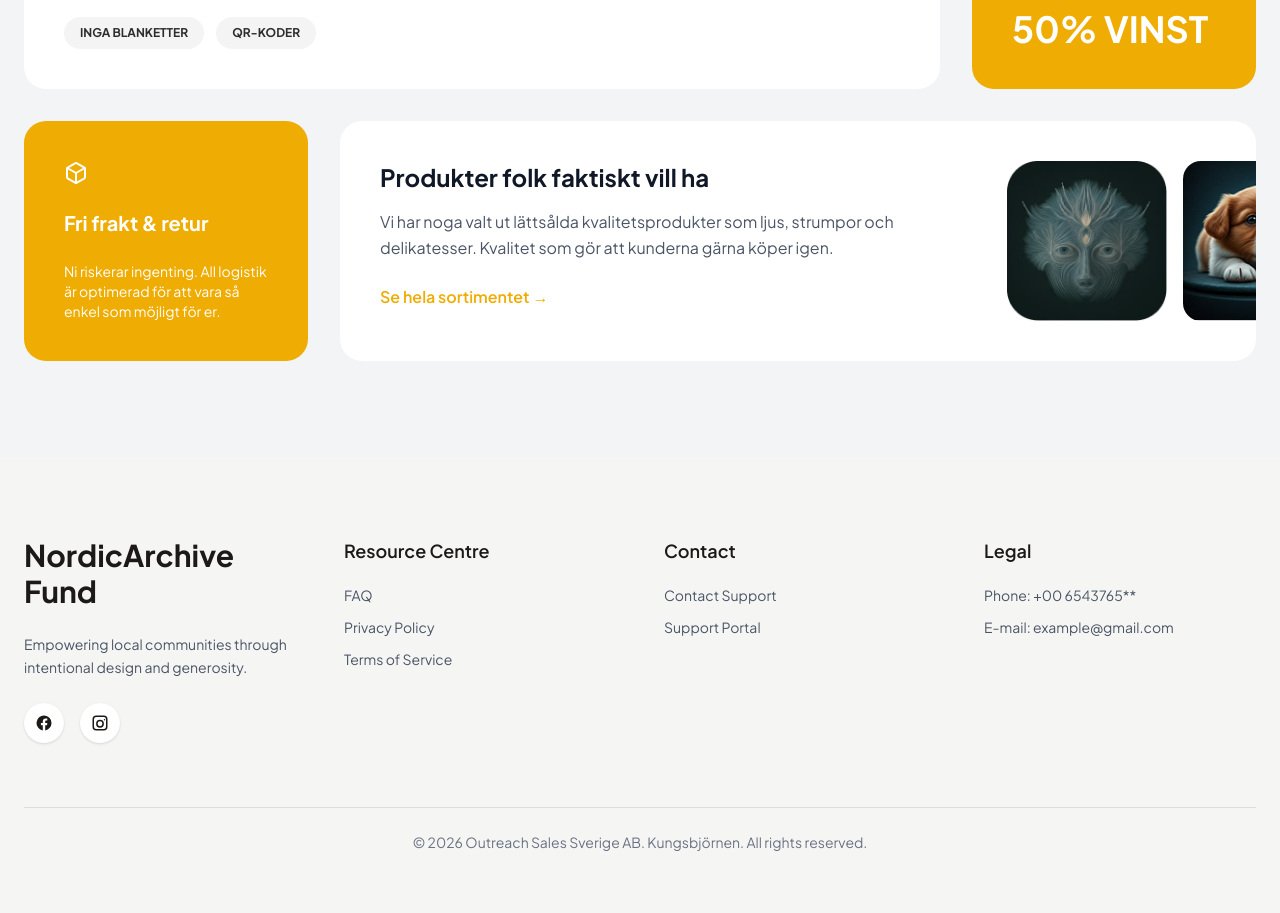
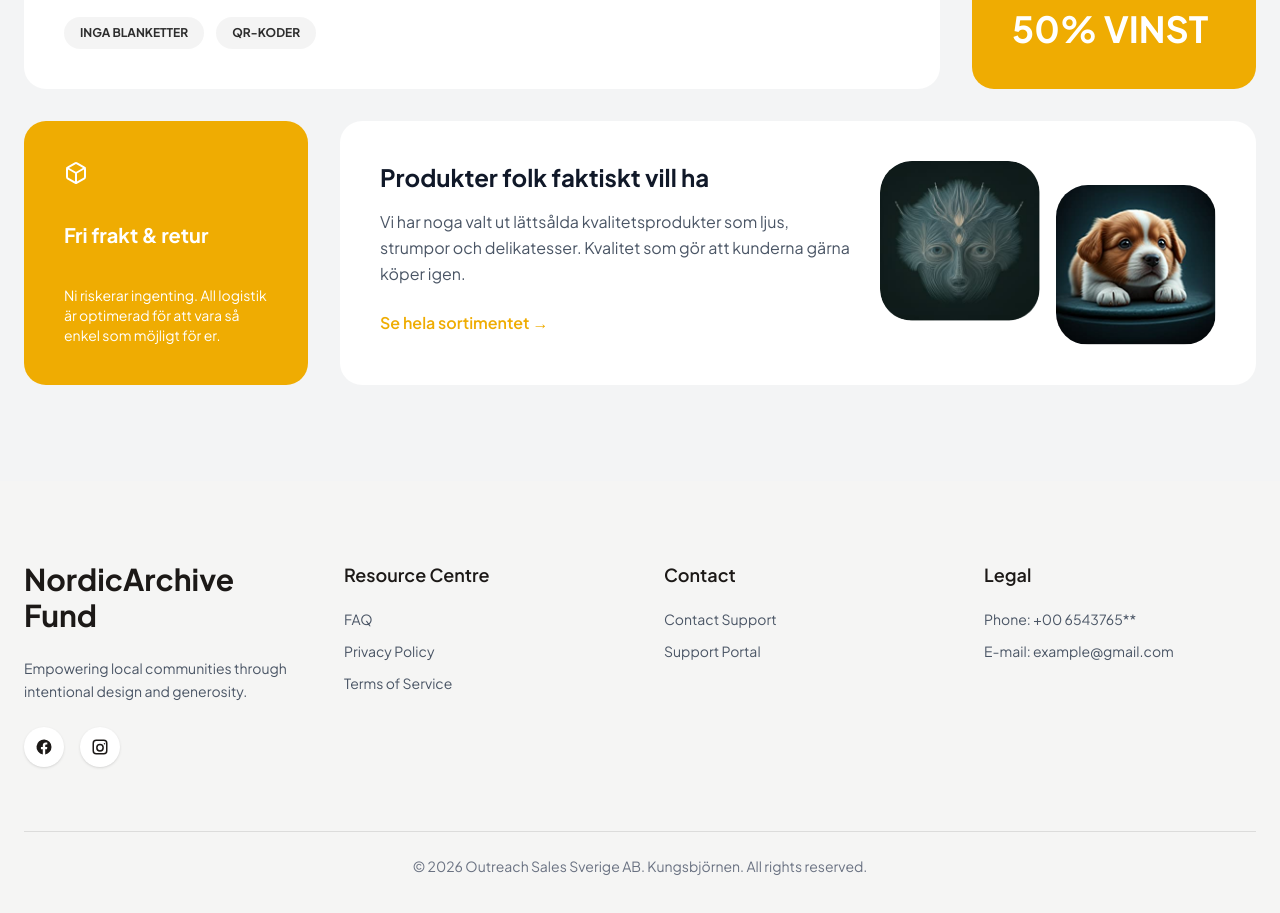
Before and after one commit to apponislam/proteinw-frontend, a Next.js app: page /sell-with-us in a window 1280 px wide. Shown: the part 2160-3073 px from the top of the page. Built offline with nearby package versions, Linux system fonts and the light colour scheme; no server answers.

Commit message:
fund raising section updated

```diff
--- a/components/sell-with-us/FundraisingSection.tsx
+++ b/components/sell-with-us/FundraisingSection.tsx
@@ -50,29 +50,17 @@ const FundraisingSection = () => {
                     </div>
 
                     {/* 4th CARD (3/4) */}
-                    <div className="lg:col-span-3 bg-white rounded-3xl p-10 flex flex-col lg:flex-row lg:justify-between gap-6 overflow-hidden transition-all duration-300 ease-out hover:-translate-y-1 hover:shadow-xl">
-                        <div>
+                    <div className="lg:col-span-3 bg-white rounded-3xl p-10 flex flex-col lg:flex-row lg:items-start gap-6 overflow-hidden transition-all duration-300 ease-out hover:-translate-y-1 hover:shadow-xl">
+                        <div className="min-w-0 flex-1">
                             <h3 className="text-2xl font-bold text-gray-900 mb-4">Produkter folk faktiskt vill ha</h3>
 
                             <p className="text-gray-600 leading-relaxed">Vi har noga valt ut lättsålda kvalitetsprodukter som ljus, strumpor och delikatesser. Kvalitet som gör att kunderna gärna köper igen.</p>
 
                             <button className="mt-6 text-[#EFAC02] font-semibold transition-all duration-300 hover:underline hover:translate-x-1">Se hela sortimentet →</button>
                         </div>
-                        <div className="flex flex-wrap sm:flex-nowrap gap-4 lg:mt-0">
-                            <Image
-                                src="/sellwithus/product1.png"
-                                width={160}
-                                height={160}
-                                alt="Fundraising products"
-                                className="w-[140px] sm:w-[160px] h-[140px] sm:h-[160px] rounded-2xl object-cover transition-all duration-300 ease-out hover:-translate-y-1 hover:shadow-lg"
-                            />
-                            <Image
-                                src="/sellwithus/product2.png"
-                                width={160}
-                                height={160}
-                                alt="Fundraising products"
-                                className="w-[140px] sm:w-[160px] h-[140px] sm:h-[160px] rounded-2xl object-cover transition-all duration-300 ease-out hover:-translate-y-1 hover:shadow-lg"
-                            />
+                        <div className="flex flex-wrap sm:flex-nowrap gap-4 lg:mt-0 shrink-0 max-w-full">
+                            <Image src="/sellwithus/product1.png" width={160} height={160} alt="Fundraising products" className="w-[140px] sm:w-[160px] h-[140px] sm:h-[160px] rounded-[32px] object-cover transition-all duration-300 ease-out hover:-translate-y-1 hover:shadow-lg mb-6" />
+                            <Image src="/sellwithus/product2.png" width={160} height={160} alt="Fundraising products" className="w-[140px] sm:w-[160px] h-[140px] sm:h-[160px] rounded-[32px] object-cover transition-all duration-300 ease-out hover:-translate-y-1 hover:shadow-lg mt-6" />
                         </div>
                     </div>
                 </div>
```
